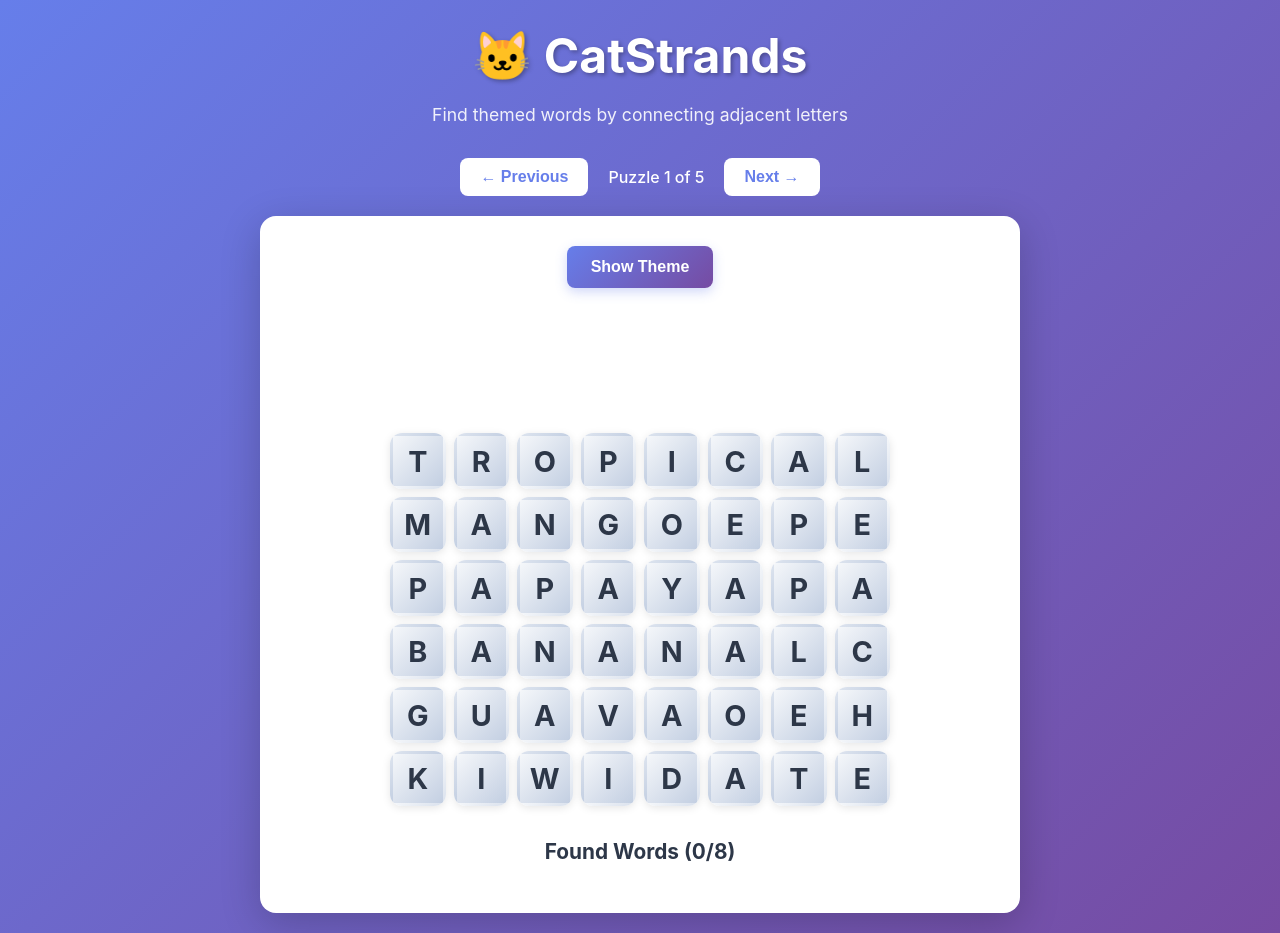
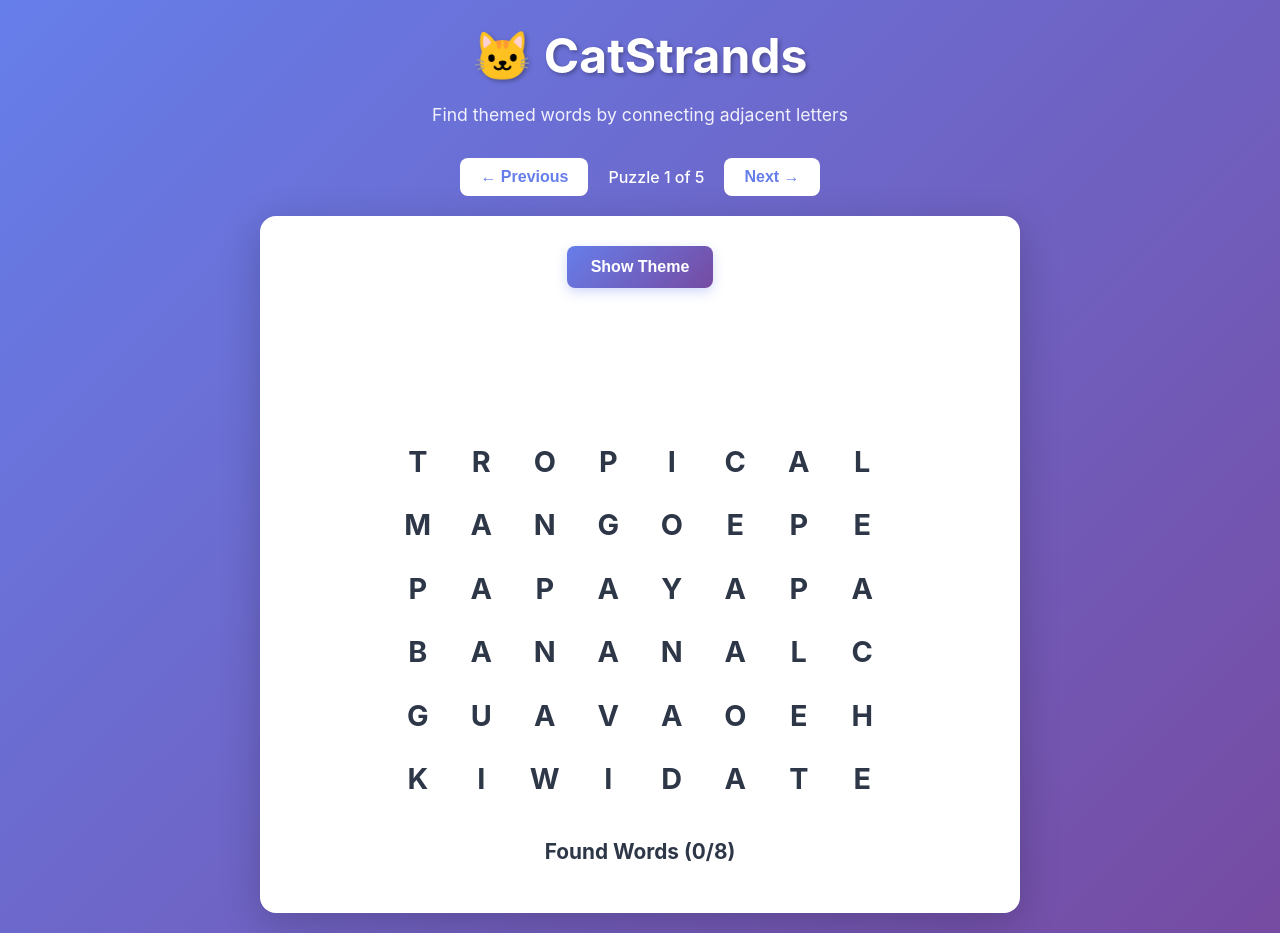
Before and after one commit to slmingol/catstrands, a React (Vite) app: page / in a window 1280 px wide. Built offline with nearby package versions, Linux system fonts and the light colour scheme.

Commit message:
style: Remove backgrounds and boxes for minimalist letter-only design

```diff
--- a/src/components/StrandsGame.css
+++ b/src/components/StrandsGame.css
@@ -133,50 +133,43 @@
   display: flex;
   align-items: center;
   justify-content: center;
-  background: linear-gradient(135deg, #f5f7fa 0%, #c3cfe2 100%);
-  border-radius: 12px;
+  background: transparent;
   font-size: 1.8rem;
   font-weight: bold;
   cursor: pointer;
   transition: all 0.15s;
-  box-shadow: 0 2px 8px rgba(0,0,0,0.1);
   color: #2d3748;
   text-transform: uppercase;
-  border: 3px solid transparent;
   position: relative;
   z-index: 2;
 }
 
 .cell:hover {
-  box-shadow: 0 4px 12px rgba(0,0,0,0.2);
-  filter: brightness(1.05);
+  color: #667eea;
 }
 
 .cell.selected {
-  background: linear-gradient(135deg, #ffeaa7 0%, #fdcb6e 100%);
-  box-shadow: 0 6px 16px rgba(253, 203, 110, 0.5);
-  border: 3px solid #f39c12;
+  color: #f39c12;
   animation: pulse 0.3s;
 }
 
 .cell.found {
-  background: linear-gradient(135deg, #74b9ff 0%, #0984e3 100%);
-  color: white;
+  color: #0984e3;
   cursor: default;
   animation: found 0.4s;
 }
 
 .cell.found.spangram {
-  background: linear-gradient(135deg, #fd79a8 0%, #e84393 100%);
+  color: #e84393;
   animation: spangram 0.6s;
 }
 
 @keyframes pulse {
   0%, 100% {
-    box-shadow: 0 6px 16px rgba(253, 203, 110, 0.5);
+    transform: scale(1);
   }
   50% {
-    box-shadow: 0 8px 20px rgba(253, 203, 110, 0.7);
+    transform: scale(1.1);
   }
 }
 
@@ -185,8 +178,7 @@
     opacity: 1;
   }
   50% {
-    opacity: 0.8;
-    box-shadow: 0 6px 20px rgba(9, 132, 227, 0.6);
+    opacity: 0.5;
   }
   100% {
     opacity: 1;
@@ -198,16 +190,13 @@
     opacity: 1;
   }
   25% {
-    opacity: 0.8;
-    box-shadow: 0 8px 24px rgba(232, 67, 147, 0.7);
+    opacity: 0.5;
   }
   50% {
-    opacity: 0.9;
-    box-shadow: 0 6px 20px rgba(232, 67, 147, 0.6);
+    opacity: 1;
   }
   75% {
-    opacity: 0.8;
-    box-shadow: 0 8px 24px rgba(232, 67, 147, 0.7);
+    opacity: 0.5;
   }
   100% {
     opacity: 1;
```
